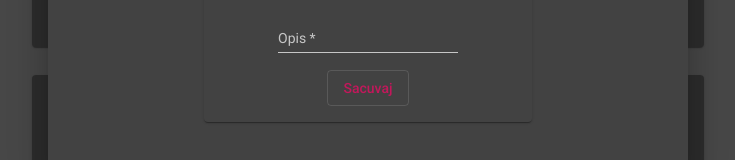
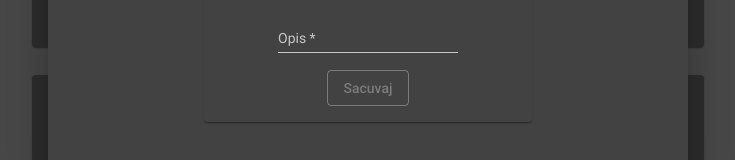
Before and after one commit to yxngalex/uni, an Angular app in the folder IT255/IT255 - DZ06/MetHotels/: page / in a window 1280 px wide. Both pictures are taken after a click on the button "add". Shown: the part 433-593 px from the top of the page, without its empty margins (272-1007 px from the left). Built offline with nearby package versions, Linux system fonts and the light colour scheme.

Commit message:
fixed change so that it works on description

```diff
--- a/IT255/IT255 - DZ06/MetHotels/src/app/apartment-crud/add-apartment/add-apartment.component.html
+++ b/IT255/IT255 - DZ06/MetHotels/src/app/apartment-crud/add-apartment/add-apartment.component.html
@@ -24,11 +24,11 @@
         <div>
           <mat-form-field>
             <mat-label>Opis</mat-label>
-            <input formControlName="desc" matInput required type="text">
+            <input formControlName="desc" matInput required type="text" #desc (change)="checkLength(desc.value)">
           </mat-form-field>
         </div>
         <div>
-          <button type="submit" mat-stroked-button color="primary" (click)="save()">Sacuvaj</button>
+          <button type="submit" mat-stroked-button color="primary" (click)="save()" [disabled]="disabled">Sacuvaj</button>
         </div>
       </form>
     </mat-card-content>
--- a/IT255/IT255 - DZ06/MetHotels/src/app/apartment-crud/add-apartment/add-apartment.component.ts
+++ b/IT255/IT255 - DZ06/MetHotels/src/app/apartment-crud/add-apartment/add-apartment.component.ts
@@ -9,17 +9,18 @@ import {MatDialogRef} from "@angular/material/dialog";
   styleUrls: ["./add-apartment.component.scss"]
 })
 export class AddApartmentComponent implements OnInit {
-  input = "";
+  disabled = true;
 
   form = new FormGroup({
     id: new FormControl(null),
     room: new FormControl(null, [Validators.required]),
     floor: new FormControl(null, [Validators.required]),
     price: new FormControl(null, [Validators.required]),
-    desc:  new FormControl(null, [Validators.required])
+    desc: new FormControl(null, [Validators.required])
   });
 
-  constructor(public dialogRef: MatDialogRef<AddApartmentComponent>) { }
+  constructor(public dialogRef: MatDialogRef<AddApartmentComponent>) {
+  }
 
   ngOnInit(): void {
   }
@@ -33,8 +34,11 @@ export class AddApartmentComponent implements OnInit {
     }
   }
 
-  checkLength(text: string): void {
-    if (text.length < 6) {}
-    window.alert("Dužina ne sme biti manja od 6 karaktera!");
+  checkLength(value: string): void {
+    console.log(value);
+    if (value.length < 6) {
+      window.alert("Dužina ne sme biti manja od 6 karaktera!");
+    }
+    this.disabled = false;
   }
 }
--- a/IT255/IT255 - DZ06/MetHotels/src/app/apartment-crud/checkout-apartment/checkout-apartment.component.ts
+++ b/IT255/IT255 - DZ06/MetHotels/src/app/apartment-crud/checkout-apartment/checkout-apartment.component.ts
@@ -1,6 +1,5 @@
 import {Component, Inject, OnInit} from "@angular/core";
 import {MAT_DIALOG_DATA, MatDialogRef} from "@angular/material/dialog";
-import {RoomService} from "../../common/services/room.service";
 import {Apartment} from "../../common/@Types/apartment";
 import {FormControl, FormGroup, Validators} from "@angular/forms";
 
@@ -26,7 +25,7 @@ export class CheckoutApartmentComponent implements OnInit {
   save(): void {
     if (this.form.valid) {
       this.dialogRef.close({
-        numOfNights: this.form.value.numOfNights
+        numOfNights: this.form.value
       });
     }
   }
```
